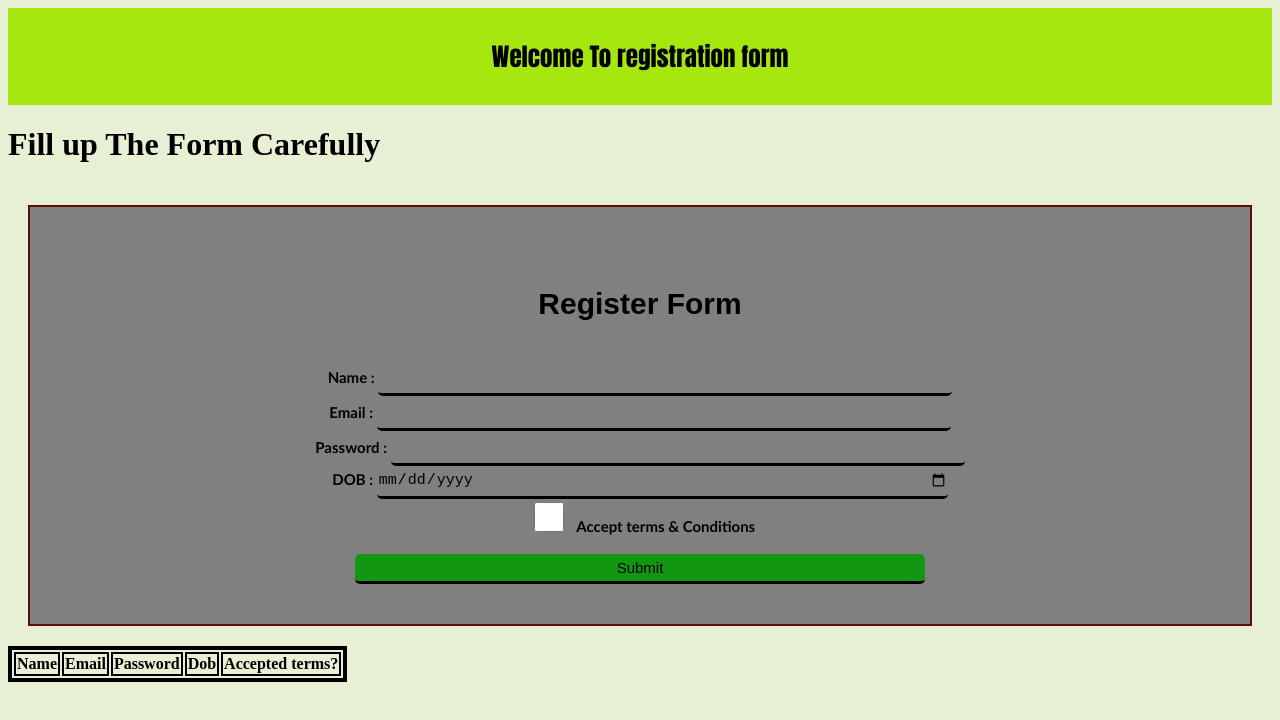
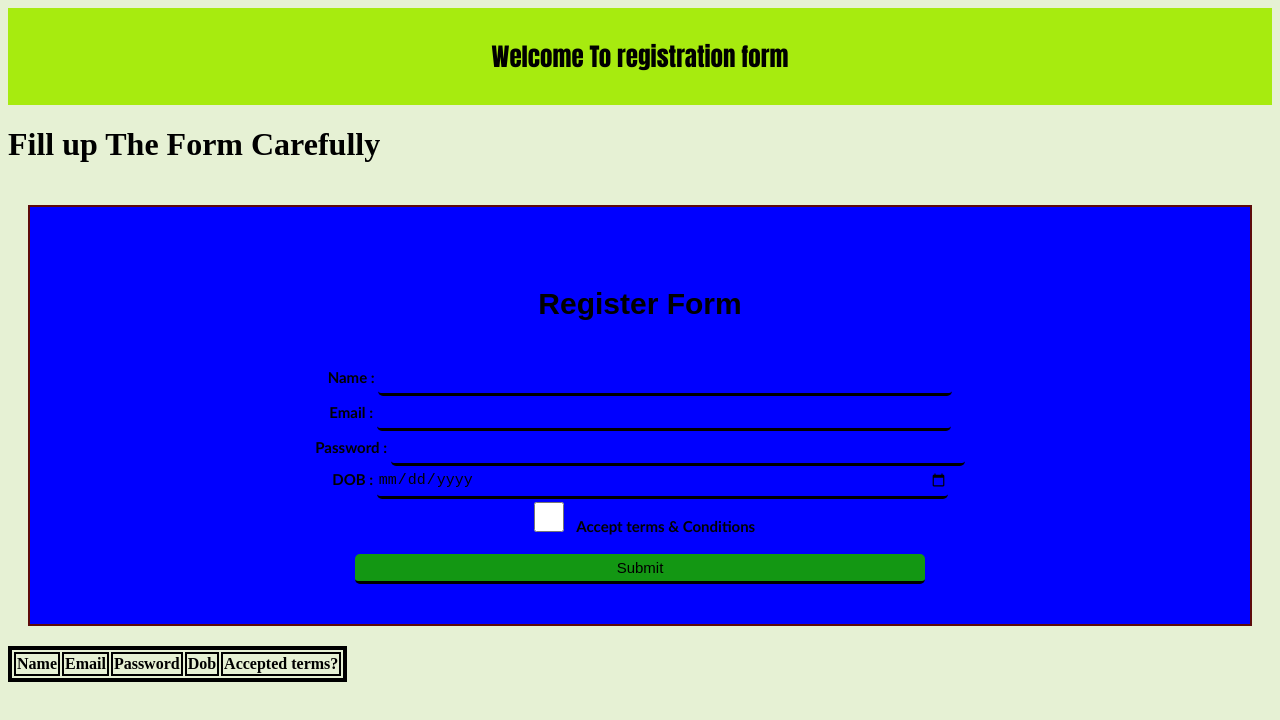
Before and after one commit to sainimitha09/registration-form, a plain HTML site: page index.html in a window 1280 px wide. Drawn offline with Linux system fonts and the light colour scheme.

Commit message:
Update style.css

```diff
--- a/style.css
+++ b/style.css
@@ -1,8 +1,8 @@
 body {
-  background-color: rgb(231, 240, 212);
+  background-color: rgb(230, 241, 212);
 }
 header {
-  background-color: rgb(166, 231, 15);
+  background-color: rgb(167, 235, 15);
   padding: 30px;
   font-size: 25px;
   font-family: Impact, Haettenschweiler, "Arial Narrow Bold", sans-serif;
@@ -13,7 +13,7 @@ header {
 }
 .form {
   padding: 40px;
-  background-color: gray;
+  background-color: blue;
   box-sizing: border-box;
   border: 2px solid rgb(93, 11, 11);
   box-shadow: 100px;
```
